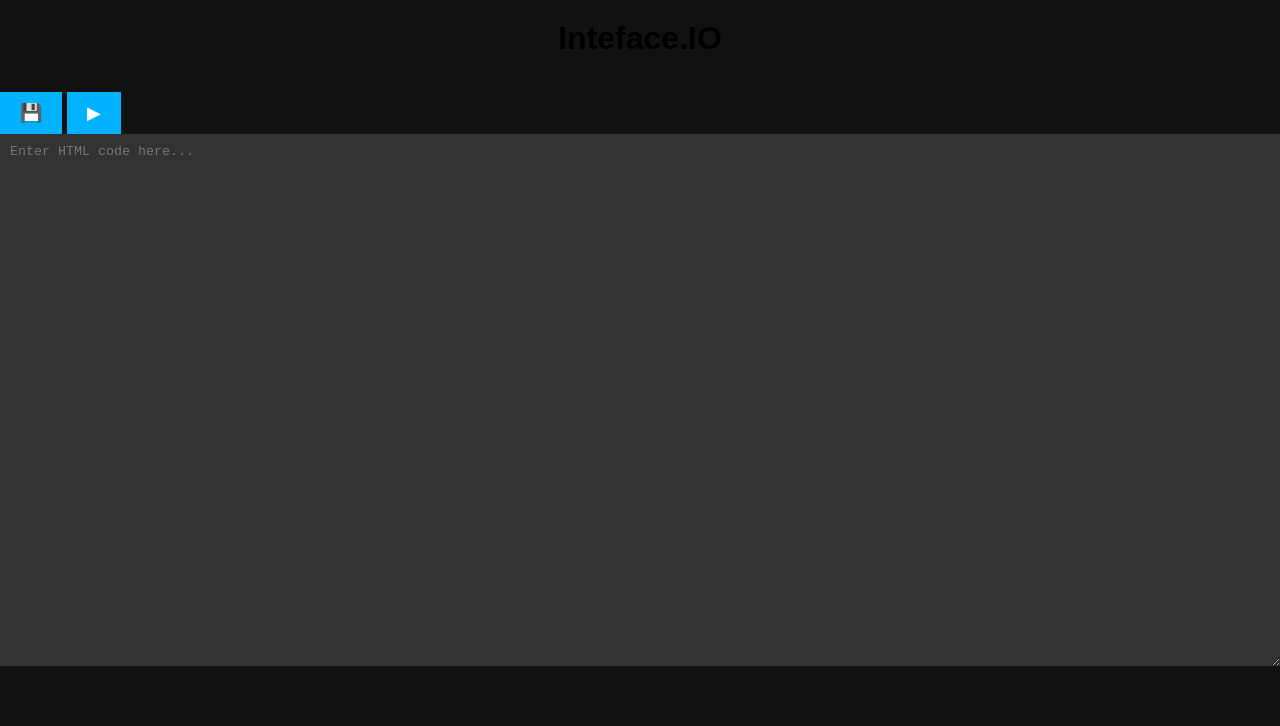
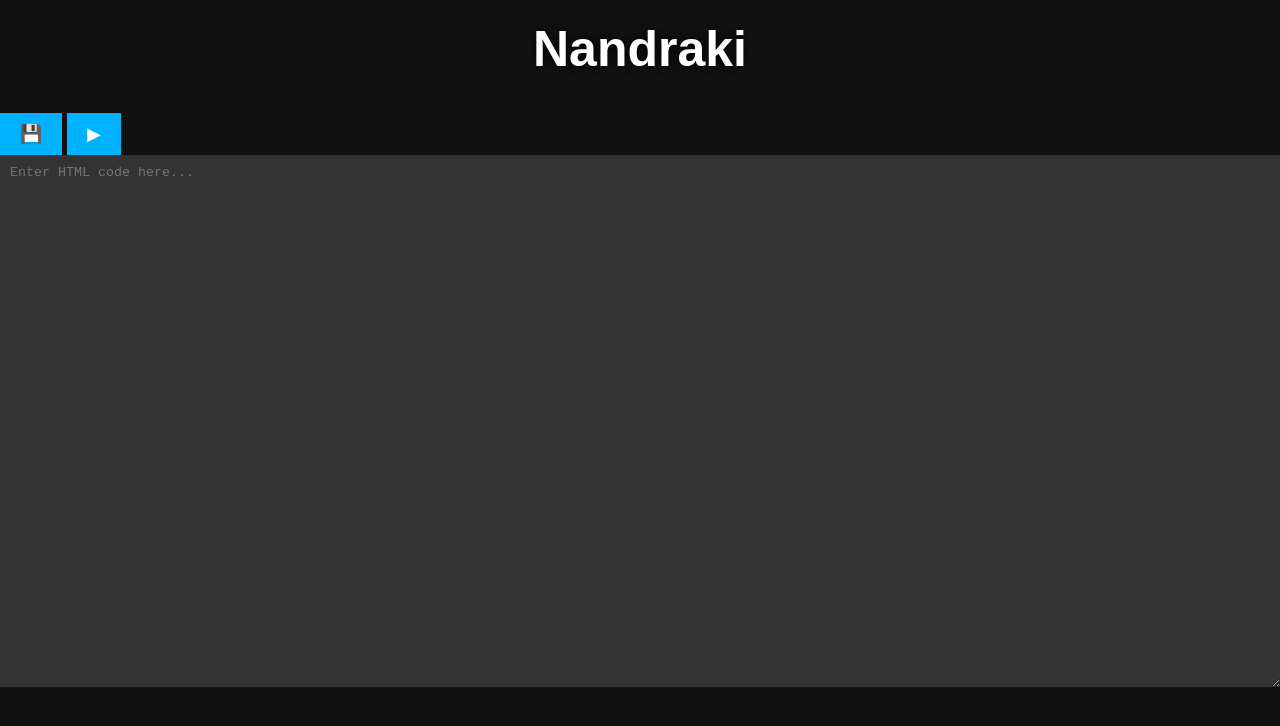
Before and after one commit to ronanbastos/Nandraki-Inteface, a plain HTML site: page index.html in a window 1280 px wide. Drawn offline with Linux system fonts and the light colour scheme.

Commit message:
Update index.html

```diff
--- a/index.html
+++ b/index.html
@@ -83,10 +83,18 @@ button:hover {
     background-color: #ffffff;
   color: #ffffff;
 }
+  h1 {
+    color: #fff;
+    font-size: 50px;
+    font-family: sans-serif;
+    font-weight: bold;
+    text-align: center;
+    text-shadow: 0 0 10px black;
+}
 </style>
 </head>
 <body>
-  <h1>   Inteface.IO </h1>
+  <h1>      Nandraki </h1>
   <div class="editor">
     <button id="salvarButton">💾</button>
     <button id="runButton">▶</button>
```
